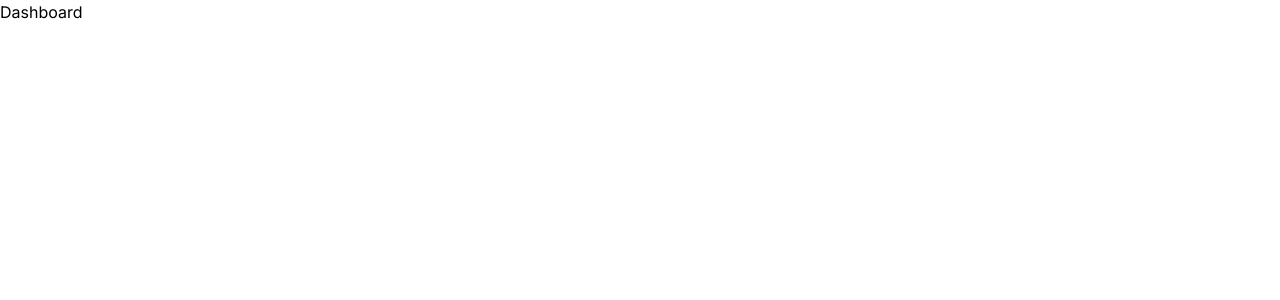
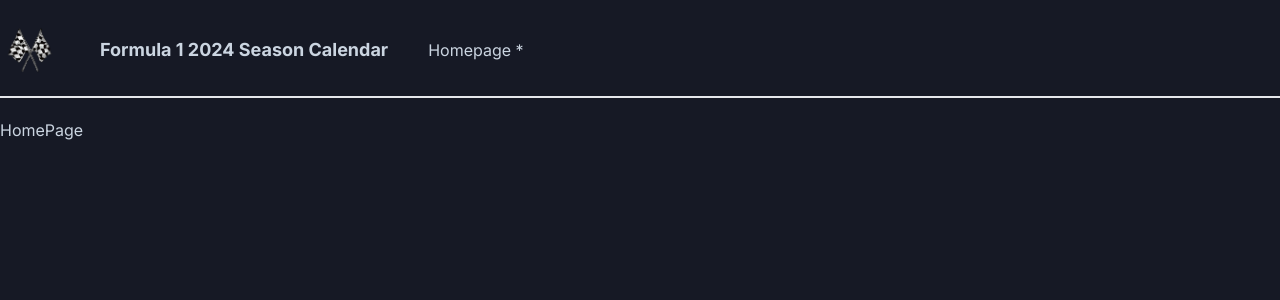
Before and after one commit to Eray-Adiyaman/f1calendar2025_nextjs, a Next.js app: page / in a window 1280 px wide. Shown: the top 300 px of the page. Built offline with nearby package versions, Linux system fonts and the light colour scheme.

Commit message:
navbar,few styles,logo

```diff
--- /dev/null
+++ b/app/(dashboard)/[...not-found]/page.jsx
@@ -0,0 +1,7 @@
+import { notFound } from "next/navigation";
+
+export default function NotFound() {
+  return (
+    notFound()
+  )
+}
--- /dev/null
+++ b/app/(dashboard)/layout.jsx
@@ -0,0 +1,15 @@
+
+
+//components
+import NavBar from "../components/NavBar"
+
+
+export default function Dashboardlayout({children}) {
+  return (
+    <>
+    <NavBar />
+    {children}
+    </>
+
+    )
+}
--- /dev/null
+++ b/app/(dashboard)/page.jsx
@@ -0,0 +1,6 @@
+
+export default function HomePage() {
+  return (
+    <div>HomePage</div>
+  )
+}
--- /dev/null
+++ b/app/components/NavBar.jsx
@@ -0,0 +1,20 @@
+import Image from "next/image"
+import Link from "next/link"
+import Logo from "./logo1.png"
+
+export default function NavBar() {
+  return (
+    <nav>
+        <Image
+            src={Logo}
+            alt={"F1Calendar logo"}
+            width={60}
+            quality={100}
+            placeholder="blur"
+        />
+        <h1>Formula 1 2024 Season Calendar</h1>
+        <Link href="/">Homepage *</Link>
+
+    </nav>
+  )
+}
--- a/app/globals.css
+++ b/app/globals.css
@@ -1,3 +1,33 @@
 @tailwind base;
 @tailwind components;
 @tailwind utilities;
+
+body {
+    background: #161925;
+    @apply text-slate-300 m-0;
+}
+
+h1,h2 {
+    @apply font-bold text-lg
+ }
+
+
+
+/*Navigation*/
+
+nav {
+    @apply
+    pb-4
+    border-b-2 border-gray-200
+    flex items-center gap-10
+    my-5 mx-auto
+    w-full;
+}
+
+nav a, nav span {
+    @apply text-slate-300;
+}
+
+nav a:hover {
+    @apply text-Tomato;
+}
--- a/app/page.jsx
+++ /dev/null
@@ -1,7 +0,0 @@
-export default function Home() {
-  return (
-    <main>
-      <h2>Dashboard</h2>
-    </main>
-  );
-}
--- a/tailwind.config.js
+++ b/tailwind.config.js
@@ -7,11 +7,15 @@ module.exports = {
   ],
   theme: {
     extend: {
-      backgroundImage: {
-        "gradient-radial": "radial-gradient(var(--tw-gradient-stops))",
-        "gradient-conic":
-          "conic-gradient(from 180deg at 50% 50%, var(--tw-gradient-stops))",
-      },
+      colors:{
+        BabyPowder:"#FDFFFC",
+        LapisLazuli:"#235789",
+        FireEngineRed:"#C1292E",
+        SchoolBusYellow:"#F1D302",
+        RaisinBlack:"#161925",
+        Tomato:"#FF6542",
+        Plum:"#88498F"
+      }
     },
   },
   plugins: [],
```
Also changed, not shown: app/components/logo1.png (added).
